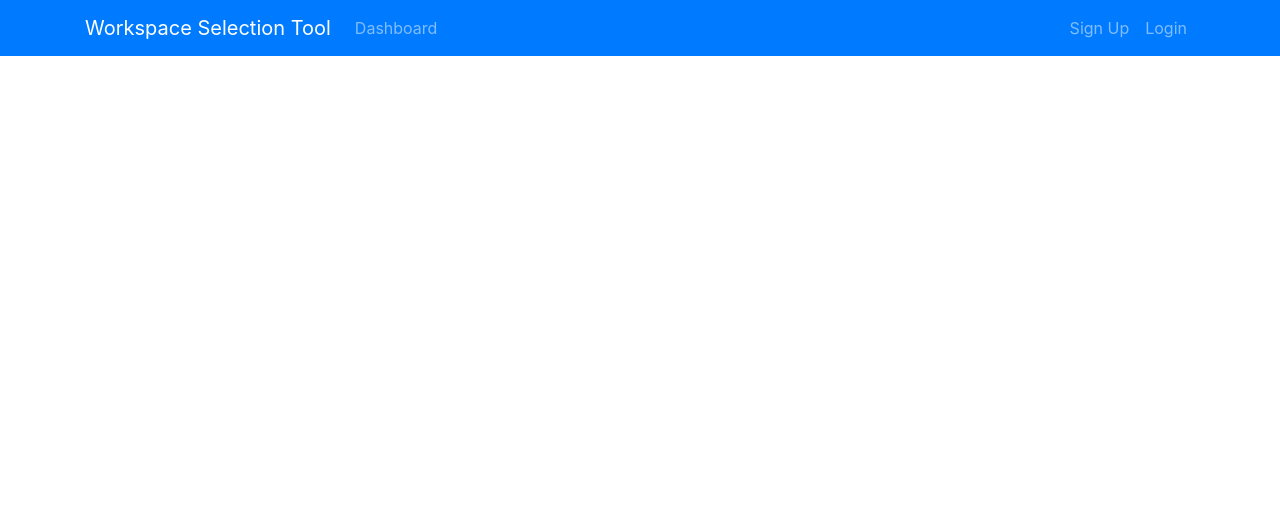
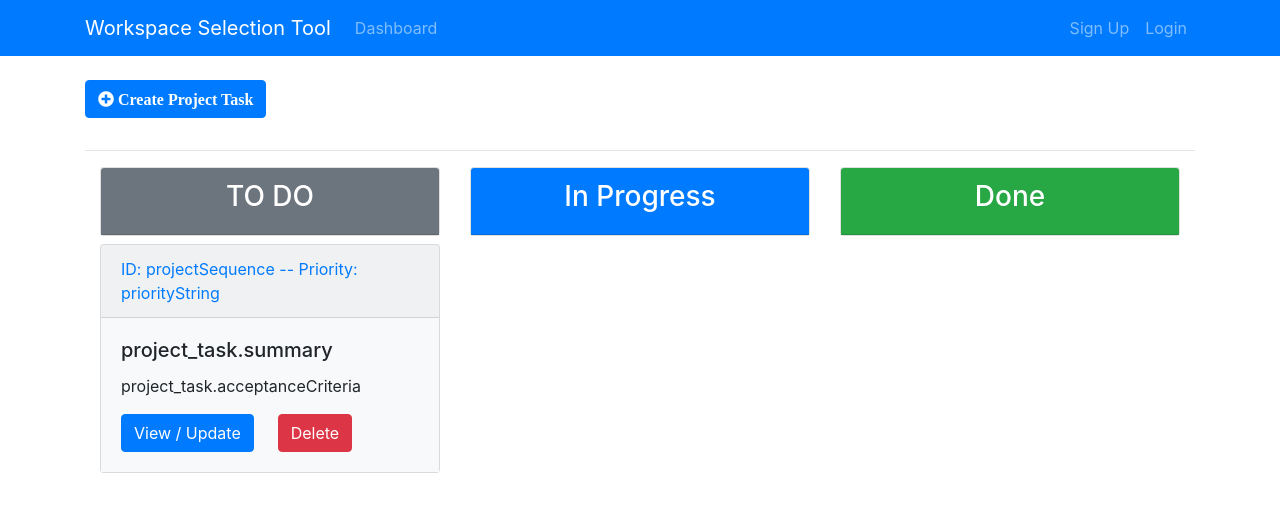
Before and after one commit to mhaskeshradha1/workspaceselector-react-client, a React (Create React App) app: page /projectBoard/1 in a window 1280 px wide. Shown: the top 512 px of the page. Built offline with nearby package versions, Linux system fonts and the light colour scheme.

Commit message:
Add Task and Back to the task

```diff
--- a/src/App.js
+++ b/src/App.js
@@ -9,6 +9,8 @@
 import {Provider} from "react-redux"
 import store from "./store"
 import UpdateProject from './components/projects/UpdateProject';
+import ProjectBoard from "./components/ProjectBoard/ProjectBoard";
+import AddProjectTask from './components/ProjectBoard/ProjectTask/AddProjectTask';
 
 function App() {
   return (
@@ -26,6 +28,8 @@
         <Route exact path="/addProject" component ={AddProject}/>
 
         <Route exact path="/updateProject/:id" component ={UpdateProject}/>
+        <Route exact path="/projectBoard/:id" component ={ProjectBoard}/>
+        <Route exact path="/addProjectTask/:id" component ={AddProjectTask}/>
     </div>
     </Router>
     </Provider>
--- a/src/actions/projectActions.js
+++ b/src/actions/projectActions.js
@@ -4,7 +4,7 @@
 
 export const createProject = (project, history) => async dispatch => {
     try{
-        const res = await axios.post("/api/project", project)
+        await axios.post("/api/project", project)
         history.push("/dashboard");
         dispatch({
             type:GET_ERRORS,
--- /dev/null
+++ b/src/components/ProjectBoard/ProjectBoard.js
@@ -0,0 +1,79 @@
+import React, { Component } from 'react'
+import {Link} from "react-router-dom";
+
+ class ProjectBoard extends Component {
+    render() {
+        const {id}=this.props.match.params;
+        return (
+
+      <div className="container">
+      <Link to={`/addProjectTask/${id}`} className="btn btn-primary mb-3">
+        <i className="fas fa-plus-circle"> Create Project Task</i>
+      </Link>
+      <br />
+      <hr />
+      {
+        // <!-- Backlog STARTS HERE -->
+      }
+      <div className="container">
+        <div className="row">
+          <div className="col-md-4">
+            <div className="card text-center mb-2">
+              <div className="card-header bg-secondary text-white">
+                <h3>TO DO</h3>
+              </div>
+            </div>
+            {
+              // <!-- SAMPLE PROJECT TASK STARTS HERE -->
+            }
+            <div className="card mb-1 bg-light">
+              <div className="card-header text-primary">
+                ID: projectSequence -- Priority: priorityString
+              </div>
+              <div className="card-body bg-light">
+                <h5 className="card-title">project_task.summary</h5>
+                <p className="card-text text-truncate ">
+                  project_task.acceptanceCriteria
+                </p>
+                <a href="" className="btn btn-primary">
+                  View / Update
+                </a>
+
+                <button className="btn btn-danger ml-4">Delete</button>
+              </div>
+            </div>
+
+            {
+              // <!-- SAMPLE PROJECT TASK ENDS HERE -->
+            }
+          </div>
+          <div className="col-md-4">
+            <div className="card text-center mb-2">
+              <div className="card-header bg-primary text-white">
+                <h3>In Progress</h3>
+              </div>
+            </div>
+            {
+              //  <!-- SAMPLE PROJECT TASK STARTS HERE -->
+              //         <!-- SAMPLE PROJECT TASK ENDS HERE -->
+            }
+          </div>
+          <div className="col-md-4">
+            <div className="card text-center mb-2">
+              <div className="card-header bg-success text-white">
+                <h3>Done</h3>
+              </div>
+            </div>
+            {
+              // <!-- SAMPLE PROJECT TASK STARTS HERE -->
+              // <!-- SAMPLE PROJECT TASK ENDS HERE -->
+            }
+          </div>
+        </div>
+      </div>
+    </div>
+        )
+
+        }
+    }
+export default ProjectBoard;
--- /dev/null
+++ b/src/components/ProjectBoard/ProjectTask/AddProjectTask.js
@@ -0,0 +1,55 @@
+import React, { Component } from 'react'
+import { Link } from 'react-router-dom';
+
+ class AddProjectTask extends Component {
+    render() {
+        const {id}=this.props.match.params;
+        return (
+            <div className="add-PBI">
+        <div className="container">
+            <div className="row">
+                <div className="col-md-8 m-auto">
+                    <Link to={`/projectBoard/${id}`} className="btn btn-light">
+                        Back to Task Board
+                    </Link>
+                    <h4 className="display-4 text-center">Add Task</h4>
+                    <p className="lead text-center">Task Name + Task Code</p>
+                    <form>
+                        <div className="form-group">
+                            <input type="text" className="form-control form-control-lg" name="summary" placeholder=" Task summary" />
+                        </div>
+                        <div className="form-group">
+                            <textarea className="form-control form-control-lg" placeholder="Acceptance Criteria" name="acceptanceCriteria"></textarea>
+                        </div>
+                        <h6>Due Date</h6>
+                        <div className="form-group">
+                            <input type="date" className="form-control form-control-lg" name="dueDate" />
+                        </div>
+                        <div className="form-group">
+                            <select className="form-control form-control-lg" name="priority">
+                                <option value={0}>Select Priority</option>
+                                <option value={1}>High</option>
+                                <option value={2}>Medium</option>
+                                <option value={3}>Low</option>
+                            </select>
+                        </div>
+
+                        <div className="form-group">
+                            <select className="form-control form-control-lg" name="status">
+                                <option value="">Select Status</option>
+                                <option value="TO_DO">TO DO</option>
+                                <option value="IN_PROGRESS">IN PROGRESS</option>
+                                <option value="DONE">DONE</option>
+                            </select>
+                        </div>
+
+                        <input type="submit" className="btn btn-primary btn-block mt-4" />
+                    </form>
+                </div>
+            </div>
+        </div>
+    </div>
+        )
+    }
+}
+export default AddProjectTask;
--- a/src/components/projects/ProjectItem.js
+++ b/src/components/projects/ProjectItem.js
@@ -25,11 +25,11 @@
             </div>
             <div className="col-md-4 d-none d-lg-block">
               <ul className="list-group">
-                <a href="#">
+                <Link to={`/projectBoard/${project.myprojectidentifier}`}>
                   <li className="list-group-item board">
                     <i className="fa fa-flag-checkered pr-1"> Task Board </i>
                   </li>
-                </a>
+                </Link>
                 <Link to={`/updateProject/${project.myprojectidentifier}`}>
                   <li className="list-group-item update">
                     <i className="fa fa-edit pr-1"> Update Task Info</i>
--- a/src/reducers/index.js
+++ b/src/reducers/index.js
@@ -1,9 +1,10 @@
 import {combineReducers} from "redux"
 import errorReducer from "./errorReducers"
 import ProjectReducer from "./ProjectReducer"
-
+import backlogReducer from "./backlogReducer"
 
 export default combineReducers ({
     error:errorReducer,
-    project:ProjectReducer
-})
+    project:ProjectReducer,
+    backlog:backlogReducer
+});
```
Also changed, not shown: src/components/ProjectBoard/Backlog.js (added), src/components/ProjectBoard/ProjectTask/UpdateProjectTask.js (added), src/components/ProjectBoard/ProjectTask/projectTask.js (added).
